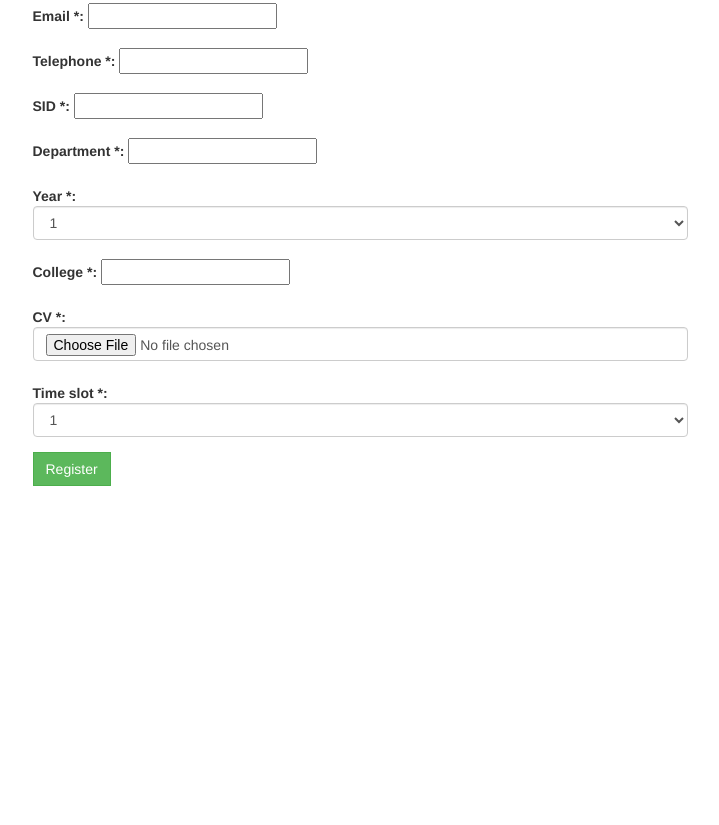
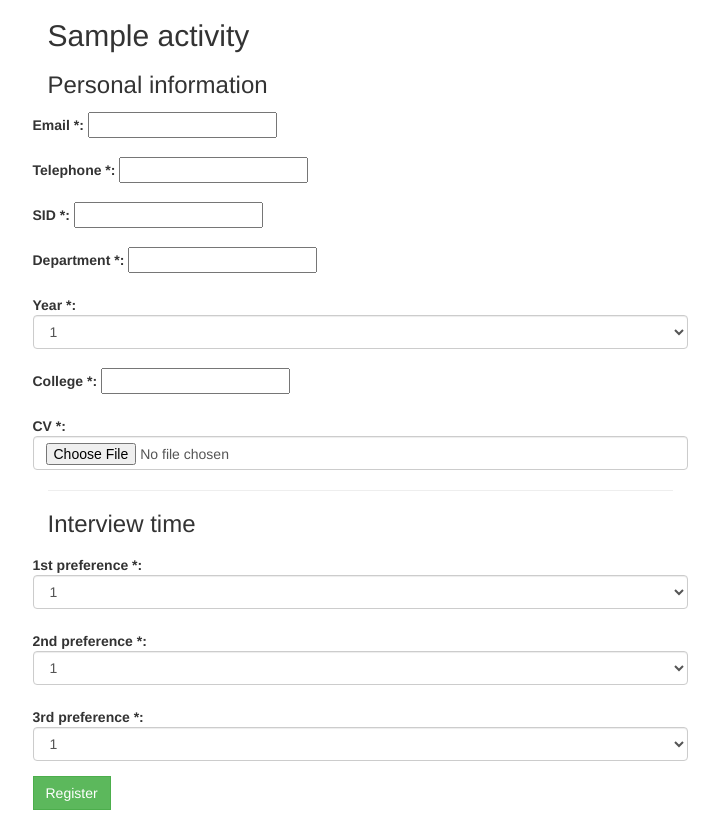
Before and after one commit to Alston-Tang/REIC, a Flask app: page /register/1 in a window 1280 px wide. Shown: the part 51-876 px from the top of the page, without its empty margins (280-999 px from the left). Before the commit the page ends 537 px from the top, so only its background shows below. Run offline with Flask 2, Linux system fonts and the light colour scheme; the visitor is signed in with stand-in values (Sample User, id 1); a database or web service that is not in the repository returns one stand-in record (values such as "Sample title"); parts of the project's set-up code (start-up, migrations or seed data) failed here and were passed over; some libraries are stand-ins or nearby versions.

Commit message:
Change time slot from 1 to 3 add clear_users_activity script

```diff
--- a/app/helper/form.py
+++ b/app/helper/form.py
@@ -45,7 +45,9 @@ def reg_form_wrapper(time_slot_inf):
                            coerce=int)
         college = TextField('College', [validators.Required()])
         cv = FileField('CV', [validators.Required()])
-        time_slot = SelectField('Time slot', [validators.Required()], choices=choices)
+        time_slot = SelectField('1st preference', [validators.Required()], choices=choices)
+        time_slot2 = SelectField('2nd preference', [validators.Required()], choices=choices)
+        time_slot3 = SelectField('3rd preference', [validators.Required()], choices=choices)
         submit = SubmitField('submit')
     return RegForm()
 
--- a/app/model/activitity.py
+++ b/app/model/activitity.py
@@ -20,14 +20,20 @@ class Activity(BaseModel):
         #Set default value
         default({'venue': 'TBA', 'description': 'No description yet'}, opt)
         #Init time slot, if not exists, set to False, else set to time: number of registration pair
+        opt['time_slot'] = False
+        opt['time_slot2'] = False
+        opt['time_slot3'] = False
         if 'time_slot' in opt:
             opt['time_slot'] = map_time_slot(opt['time_slot'])
-        else:
-            opt['time_slot'] = False
+        if 'time_slot2' in opt:
+            opt['time_slot2'] = map_time_slot(opt['time_slot2'])
+        if 'time_slot3' in opt:
+            opt['time_slot3'] = map_time_slot(opt['time_slot3'])
+
         #Set _id the same as name !!Duplicated name is not allowed
         opt['_id'] = opt['name']
         require = ['name', 'time', 'start_time', 'due_time', 'disappear_time', 'venue', 'description', '_id',
-                   'time_slot']
+                   'time_slot', 'time_slot2', 'time_slot3']
         print opt
         return BaseModel.insert(self, self.collection, require, opt)
 
--- a/app/templates/register/register.html
+++ b/app/templates/register/register.html
@@ -8,6 +8,8 @@
         <div class="row">
             <div class="col-lg-6 col-lg-offset-3">
                 <form class="form-horizontal" role="form" enctype="multipart/form-data" action="{{ url_for('reg_activity', activity_name=activity['name']) }}" method="post">
+                    <h2>{{ activity['name'] }}</h2>
+                    <h3>Personal information</h3>
                     {{ form.csrf_token }}
                     {{ forms.render_field(form.email,with_label='Email') }}
                     {{ forms.render_field(form.tel,with_label='Tel') }}
@@ -16,7 +18,11 @@
                     {{ forms.render_field(form.year,with_label='Year') }}
                     {{ forms.render_field(form.college,with_label='College') }}
                     {{ forms.render_field(form.cv,with_label='CV') }}
+                    <hr>
+                    <h3>Interview time</h3>
                     {{ forms.render_field(form.time_slot,with_label='Interview time') }}
+                    {{ forms.render_field(form.time_slot2,with_label='Interview time') }}
+                    {{ forms.render_field(form.time_slot3,with_label='Interview time') }}
                     {{ forms.render_field(form.submit, class_='btn-success', text='Register') }}
                     {% if error %}
                         <div class="alert alert-danger" role="alert">
--- a/app/views.py
+++ b/app/views.py
@@ -120,7 +120,7 @@ def signup():
         else:
             return render_template('signup.html', form=form)
 
-"""
+
 #Editor load and save handle
 @app.route('/editor', methods=['GET', 'POST'])
 def editor():
@@ -203,45 +203,32 @@ def test():
     from datetime import datetime
     time_slot = []
     for hour in range(9, 12):
-        time_slot.append(datetime(2014, 10, 18, hour, 0))
-        time_slot.append(datetime(2014, 10, 18, hour, 30))
+        time_slot.append(datetime(2014, 11, 29, hour, 0))
+        time_slot.append(datetime(2014, 11, 30, hour, 30))
     for hour in range(13, 17):
-        time_slot.append(datetime(2014, 10, 18, hour, 0))
-        time_slot.append(datetime(2014, 10, 18, hour, 30))
-    time_slot.append(datetime(2014, 10, 18, 17))
+        time_slot.append(datetime(2014, 11, 29, hour, 0))
+        time_slot.append(datetime(2014, 11, 30, hour, 30))
+    time_slot.append(datetime(2014, 11, 29, 17))
     for hour in range(9, 12):
-        time_slot.append(datetime(2014, 10, 19, hour, 0))
-        time_slot.append(datetime(2014, 10, 19, hour, 30))
+        time_slot.append(datetime(2014, 11, 29, hour, 0))
+        time_slot.append(datetime(2014, 11, 30, hour, 30))
     for hour in range(13, 17):
-        time_slot.append(datetime(2014, 10, 19, hour, 0))
-        time_slot.append(datetime(2014, 10, 19, hour, 30))
-    time_slot.append(datetime(2014, 10, 19, 17))
+        time_slot.append(datetime(2014, 11, 29, hour, 0))
+        time_slot.append(datetime(2014, 11, 30, hour, 30))
+    time_slot.append(datetime(2014, 11, 30, 17))
 
-    model.activity.insert(name='2014 Research Project with KaiLong Investment',
-                          time=datetime(2014, 10, 17, 18),
-                          due_time=datetime(2014, 10, 17, 18),
-                          start_time=datetime(2014, 10, 17, 18),
-                          disappear_time=datetime(2014, 12, 30),
+    model.activity.insert(name='2014 Research Project with CBRE',
+                          time=datetime(2014, 11, 20, 23, 59),
+                          due_time=datetime(2014, 11, 20, 23, 59),
+                          start_time=datetime(2014, 12, 1),
+                          disappear_time=datetime(2015, 3, 1),
                           venue='N/A',
-                          description='''The Real Estate Investment Club (REIC) is honored to bring the research
-                                          project with KaiLong Investment and present you a unique opportunity.
-                                          The project is expected to help students gain hands-on experience about
-                                          professional real estate investment research. The topic for this year is
-                                          "Immigration by Real Estate Investments".''',
+                          description='''The broad topic this year is “Investment behaviors of Chinese Investors in Spanish Real Estate Market”, focusing on initial drivers for different investment activities of Chinese investors. With the whole team, you are going to narrow the topic, settle the guideline, do the research and finish the report. Yes, it’s your tailor-made research project! There’ll be sub-groups focusing on different perspectives of the topic. Communicating and collaborating inside or among groups, you will definitely improve your leadership and interpersonal skills.''',
                           time_slot=time_slot)
 
-    model.activity.insert(name='2014 Research Project with Champion REIT',
-                          time=datetime(2014, 10, 17, 18),
-                          due_time=datetime(2014, 10, 17, 18),
-                          start_time=datetime(2014, 10, 17, 18),
-                          disappear_time=datetime(2014, 12, 30),
-                          venue='N/A',
-                          description='''Real Estate Investment Club (REIC) is pleased to bring you this research
-                                          project which topic is “The Real Estate Acquisition Trend of the Asia-pacific
-                                          Region”. Working as a united team, you will narrow the topic, settle the
-                                          guideline, finish the research and deliver a presentation to management.''',
-                          time_slot=time_slot)
     return 'test'
+
+
 @app.route('/activities/<activity_name>', methods=['GET', 'POST'])
 def render_activity(activity_name):
     activity = model.activity.get_one(_id=activity_name)
@@ -249,7 +236,6 @@ def render_activity(activity_name):
         page_not_found('Activity not exists')
     #return activity['name']
 
-"""
 @app.route('/register/<activity_name>', methods=['GET', 'POST'])
 def reg_activity(activity_name):
     from helper.form import reg_form_wrapper
```
Also changed, not shown: app/templates/myactivities.html (+12 -1 lines), scripts/clear_users_activities.py (added, +11 -0 lines).
